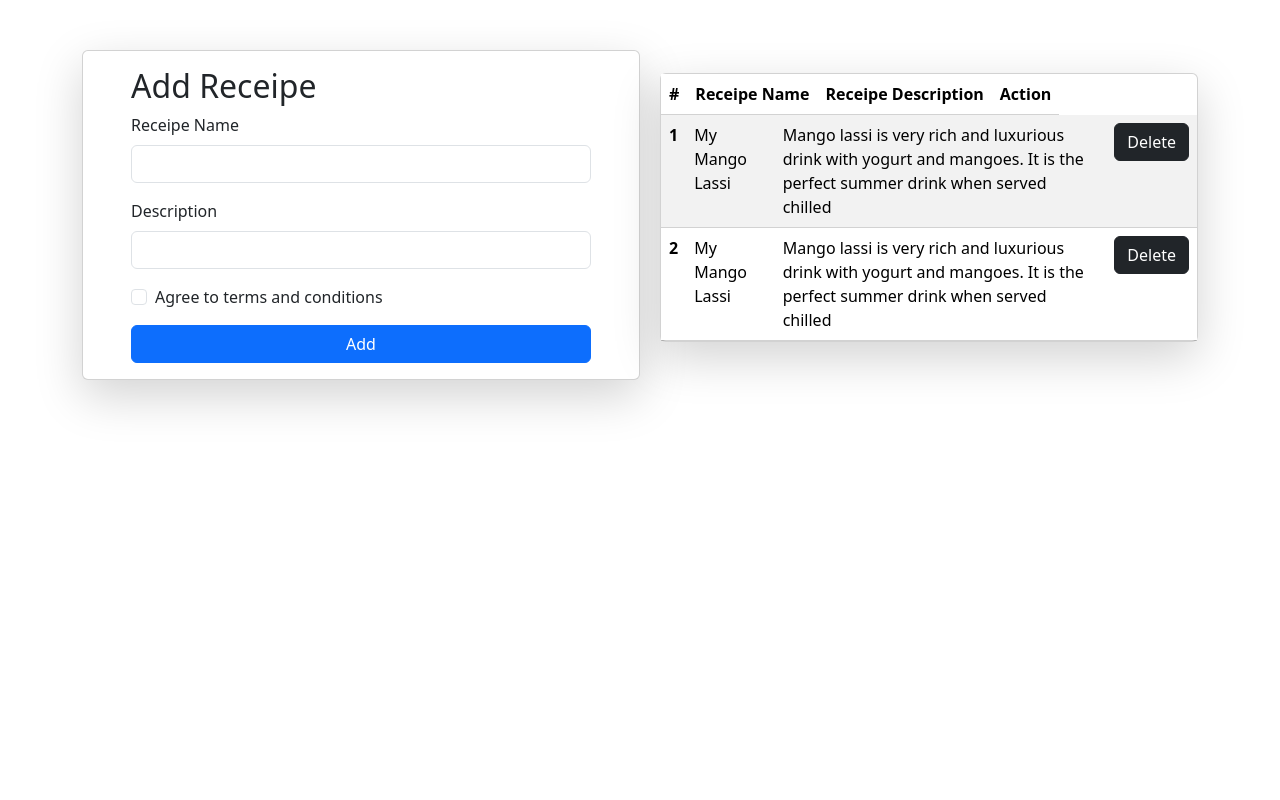
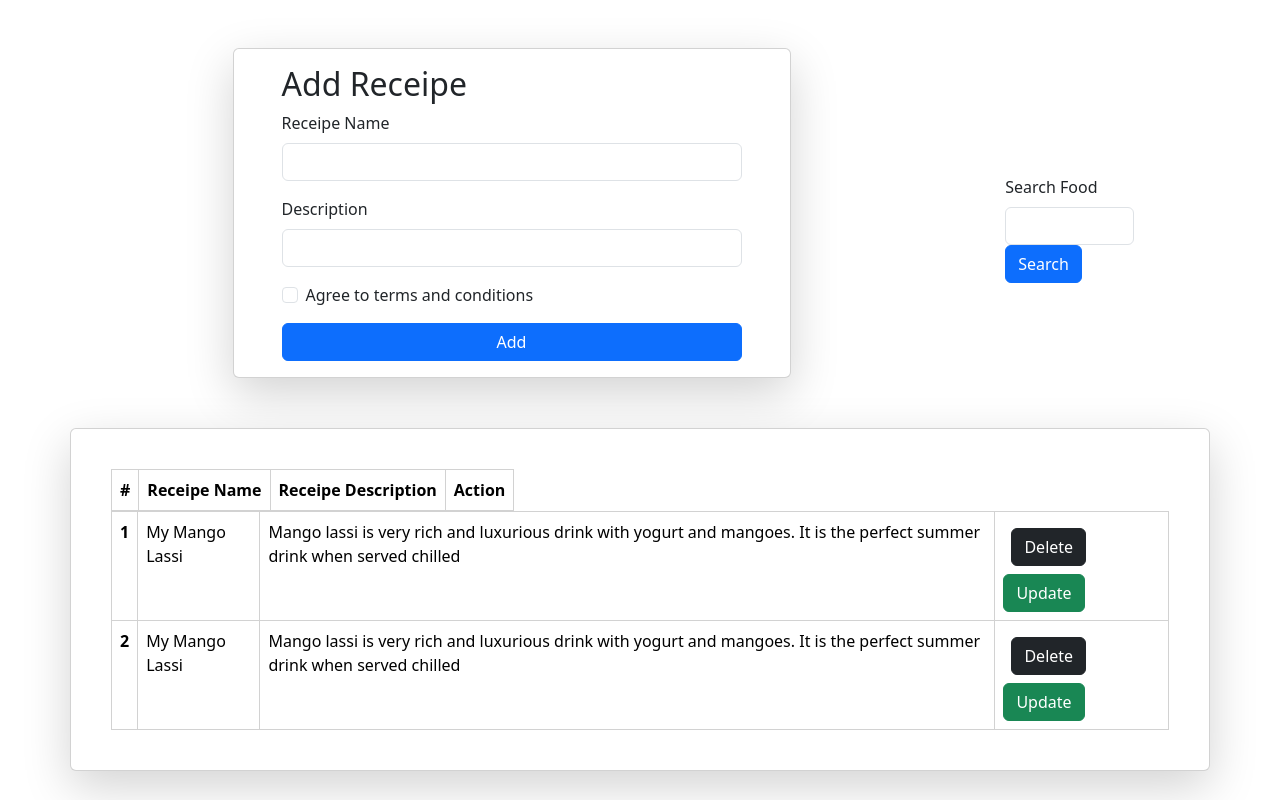
Before and after one commit to dhruvpal05/core, a Django app: page /receipe/ in a window 1280 px wide. Run offline with Django 4.2, Linux system fonts and the light colour scheme; data comes from the database, SQL or seed files in the repository; both versions use the stored data as it was after the commit.

Commit message:
created update receipe

```diff
--- a/core/urls.py
+++ b/core/urls.py
@@ -26,5 +26,6 @@ urlpatterns = [
     path('contact/',contact,name='contact'),
     path('about/',about,name='about'),
     path('receipe/',receipe,name='receipes'),
-    path('delete-receipe/<id>/', delete_receipe, name='delete_receipes')
+    path('delete-receipe/<id>/', delete_receipe, name='delete_receipes'),
+    path('update-receipe/<id>/', update_receipe, name='update_receipes')
 ]
--- a/vege/templates/receipes.html
+++ b/vege/templates/receipes.html
@@ -1,16 +1,21 @@
 <!DOCTYPE html>
 <html lang="en">
+
 <head>
   <meta charset="UTF-8">
   <meta name="viewport" content="width=device-width, initial-scale=1.0">
   <title>new html</title>
-    <link href="https://cdn.jsdelivr.net/npm/bootstrap@5.3.2/dist/css/bootstrap.min.css" rel="stylesheet" integrity="sha384-T3c6CoIi6uLrA9TneNEoa7RxnatzjcDSCmG1MXxSR1GAsXEV/Dwwykc2MPK8M2HN" crossorigin="anonymous">
+  <link href="https://cdn.jsdelivr.net/npm/bootstrap@5.3.2/dist/css/bootstrap.min.css" rel="stylesheet"
+    integrity="sha384-T3c6CoIi6uLrA9TneNEoa7RxnatzjcDSCmG1MXxSR1GAsXEV/Dwwykc2MPK8M2HN" crossorigin="anonymous">
   <!-- <h1>About</h1> -->
 
 </head>
+
 <body>
-  <div class="container mb-3" style="display: flex; justify-content: center; align-items: center; margin-top: 50px;" >
-  <form class="col-6 p-3 card shadow-lg mx-auto px-5" method="post" enctype="multipart/form-data" method="post" enctype = "multipart/form-data">
+  <div class="container mt-5"
+    style="display: flex; justify-content: center; align-items: center; margin-top: 50px; margin-bottom: 50px;">
+    <form class="col-6 p-3 card shadow-lg mx-auto px-5" method="post" enctype="multipart/form-data" method="post"
+      enctype="multipart/form-data">
       {% csrf_token %}
       <h2>Add Receipe</h2>
       <div class="mb-3">
@@ -19,7 +24,7 @@
       </div>
       <div class="mb-3">
         <label for="exampleInputPassword1" class="form-label">Description</label>
-      <input name="receipe_desc" type="text" class="form-control" >
+        <input name="receipe_desc" type="text" class="form-control">
       </div>
       <div class="mb-3 form-check">
         <input type="checkbox" class="form-check-input" id="exampleCheck1">
@@ -27,7 +32,20 @@
       </div>
       <button type="submit" class="btn btn-primary">Add</button>
     </form>
-  <table class="table table-striped card shadow-lg" style="margin-left: 20px;">
+    <hr>
+    <form>
+        <div class="mt-5">
+          <div class="mx-auto col-6">
+            <div class="mb-3">
+            <label for="exampleInputEmail1" class="form-label">Search Food</label>
+            <input name="receipe_name" value="{{receipe.receipe_name}}" type="text" class="form-control">
+            <button type="submit" class="btn btn-primary">Search</button>
+          </div>
+          </div>
+        </div>
+      </form>
+   </div>
+  <table class="table table-bordered card shadow-lg container-lg" style="padding: 40px;">
     <thead>
       <tr>
         <th scope="col">#</th>
@@ -43,14 +61,12 @@
         <td>{{receipe.receipe_name}}</td>
         <td>{{receipe.receipe_desc}}</td>
         <td>
-          <a href="/delete-receipe/{{receipe.id}}/" class="btn btn-dark">Delete</a>
-        </td>
+          <a href="/delete-receipe/{{receipe.id}}/" class="btn btn-dark m-2">Delete</a>
+          <a href="/update-receipe/{{receipe.id}}/" class="btn btn-success">Update</a>
+        </td>{% endfor %}
       </tr>
-      {% endfor %}
     </tbody>
   </table>
+</body>
 
-</div>
-
-</body>
 </html>
--- a/vege/views.py
+++ b/vege/views.py
@@ -24,3 +24,19 @@ def delete_receipe(request,id):
     queryset = Receipe.objects.get(id=id)
     queryset.delete()
     return redirect('/receipe/')
+
+def update_receipe(request,id):
+    queryset = Receipe.objects.get(id=id)
+
+    if request.method == "POST":
+        data = request.POST
+        receipe_name = data.get('receipe_name')
+        receipe_desc = data.get('receipe_desc')
+        queryset.receipe_name=receipe_name
+        queryset.receipe_desc=receipe_desc
+
+        queryset.save()
+        return redirect('/receipe/')
+
+    context = {'receipes':queryset}
+    return render(request , "update_receipes.html",context)
```
Also changed, not shown: vege/templates/update_receipes.html (added, +33 -0 lines), db.sqlite3. Lines whose indentation alone changed are shown as unchanged.
